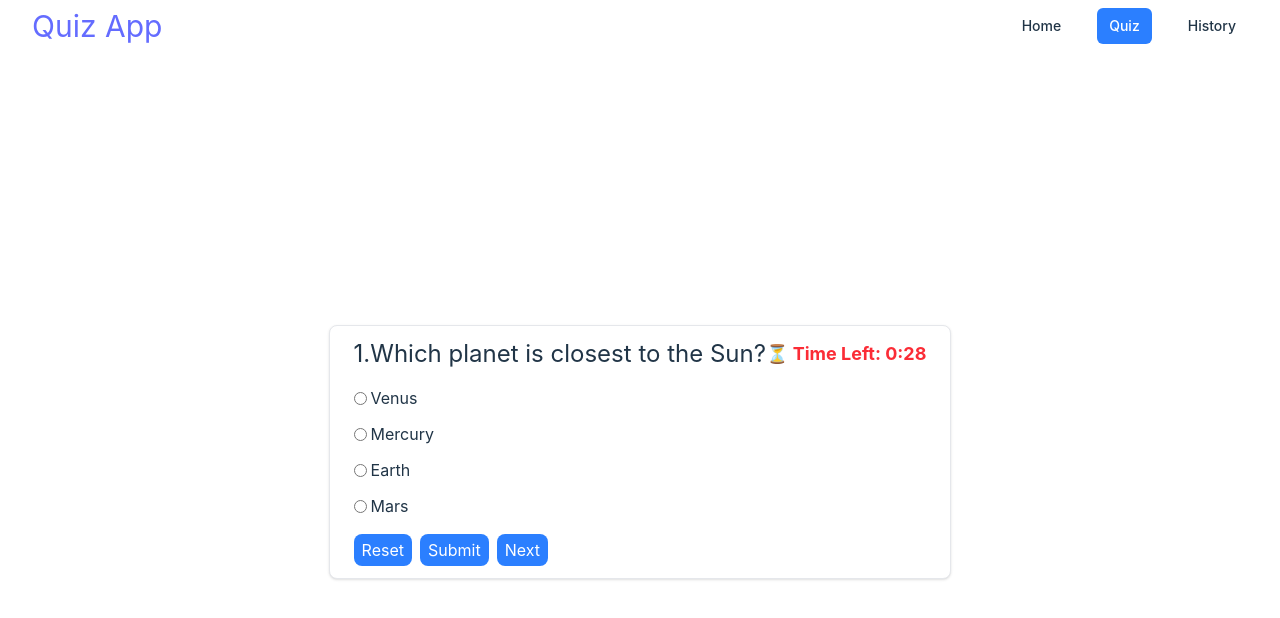
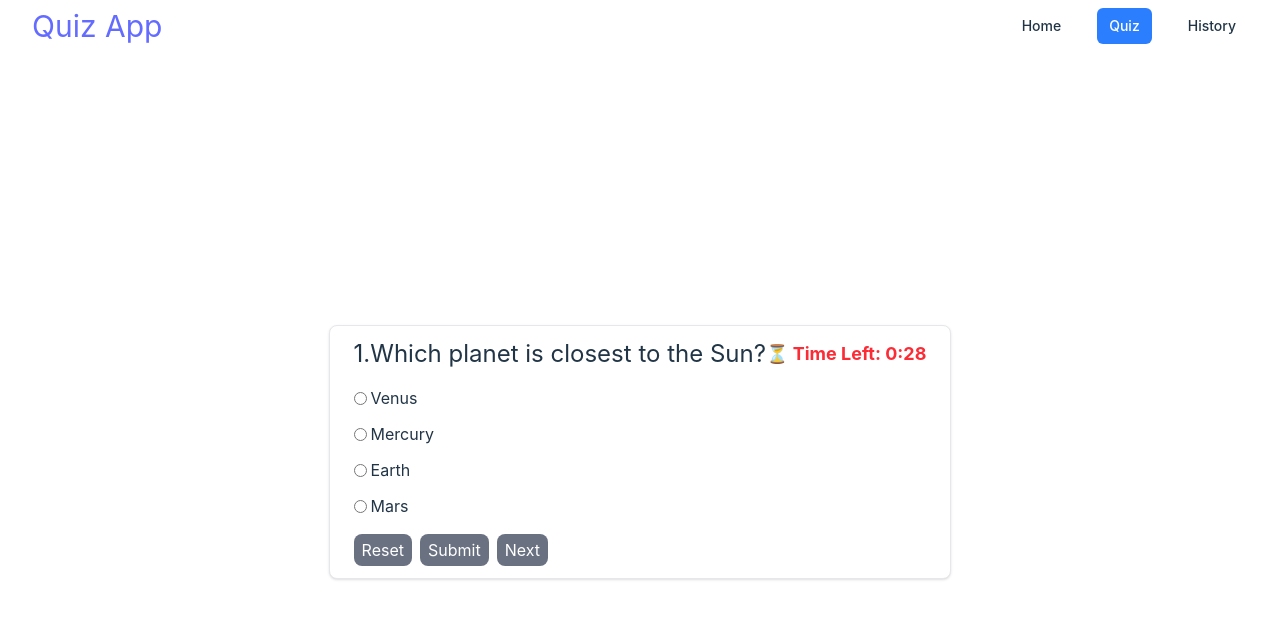
Before and after one commit to shwetkamal-gaud/quiz-app, a React (Vite) app: page /quiz in a window 1280 px wide. Both pictures are taken after typing "Sample" into the empty fields and a click on the button "Start Quiz". Shown: the top 618 px of the page. Built offline with nearby package versions, Linux system fonts and the light colour scheme.

Commit message:
some changes

```diff
--- a/src/components/Quiz.tsx
+++ b/src/components/Quiz.tsx
@@ -58,21 +58,21 @@ const Quiz = () => {
                 }
             ];
         });
+
         const questionTimeTaken = startTime ? (Date.now() - startTime) / 1000 : 0;
-        setTimeTaken(prev => prev + questionTimeTaken);
-        if (optionValue.length <= 0 && timeLeft > 0) {
-            setErr("Please Select or Enter Answer")
+        setTimeTaken((prev) => prev + questionTimeTaken);
+
+        if (!(currentQuestion + 1 < questions.length)) {
+            setShow(true);
         }
-        if (currentQuestion + 1 < questions.length) {
+
+        if (timeLeft > 0 && optionValue.length > 0) {
+            setIsAnswered(true);
+            setErr("");
+        }
+    };
 
 
-        } else {
-            setShow(true);
-        }
-        if (timeLeft > 0) {
-            setIsAnswered(true)
-        }
-    };
     const handleSubmit = () => {
         setCompleted(true);
 
@@ -112,7 +112,9 @@ const Quiz = () => {
         setName('')
         setStartTime(null)
         setIsAnswered(false)
+        setErr('')
     }
+
     return (
         <div className="flex justify-center w-[100%] h-full px-3">
             {!isQuiz ? (
@@ -131,7 +133,7 @@ const Quiz = () => {
                         <div className="flex flex-col gap-4">
                             <div className="flex justify-between items-center">
 
-                                <h2 className="text-2xl">{`${currentQuestion+1}.${questions[currentQuestion].question}`}</h2>
+                                <h2 className="text-2xl">{`${currentQuestion + 1}.${questions[currentQuestion].question}`}</h2>
                                 <div className="text-red-500 text-lg font-bold">
                                     ⏳ Time Left: {formatTime(timeLeft)}
                                 </div>
@@ -161,7 +163,7 @@ const Quiz = () => {
                                         type="text"
                                         value={optionValue}
                                         disabled={isAnswered}
-                                        onChange={(e) => setOptionValue(e.target.value)}
+                                        onChange={(e) => { setOptionValue(e.target.value); setErr('') }}
                                         placeholder="Enter your answer"
                                         className="p-2 border border-gray-300 rounded-md"
                                     />
@@ -175,13 +177,13 @@ const Quiz = () => {
                                 </p>
                             )}
                             <div className="flex gap-2 text-white">
-                                <button className="bg-blue-500 rounded-lg px-2 py-1" disabled={optionValue.length === 0 || isAnswered} onClick={() => setOptionValue("")}>
+                                        <button className={optionValue.length === 0 || isAnswered ?'bg-gray-500 rounded-lg px-2 py-1':"bg-blue-500 rounded-lg px-2 py-1"} disabled={optionValue.length === 0 || isAnswered} onClick={() => setOptionValue("")}>
                                     Reset
                                 </button>
-                                <button onClick={() => handleAnswer()} className="bg-blue-500 rounded-lg px-2 py-1">
+                                        <button disabled={optionValue.length === 0} onClick={() => handleAnswer()} className={optionValue.length === 0 ?'bg-gray-500 rounded-lg px-2 py-1' : `bg-blue-500 rounded-lg px-2 py-1`}>
                                     Submit
                                 </button>
-                                {currentQuestion + 1 < questions.length && <button disabled={isAnswered} onClick={() => handleNext()} className="bg-blue-500 rounded-lg px-2 py-1">
+                                        {currentQuestion + 1 < questions.length && <button disabled={!isAnswered} onClick={() => handleNext()} className={isAnswered ? "bg-blue-500 rounded-lg px-2 py-1" :'bg-gray-500 rounded-lg px-2 py-1'}>
                                     Next
                                 </button>}
                             </div>
```
